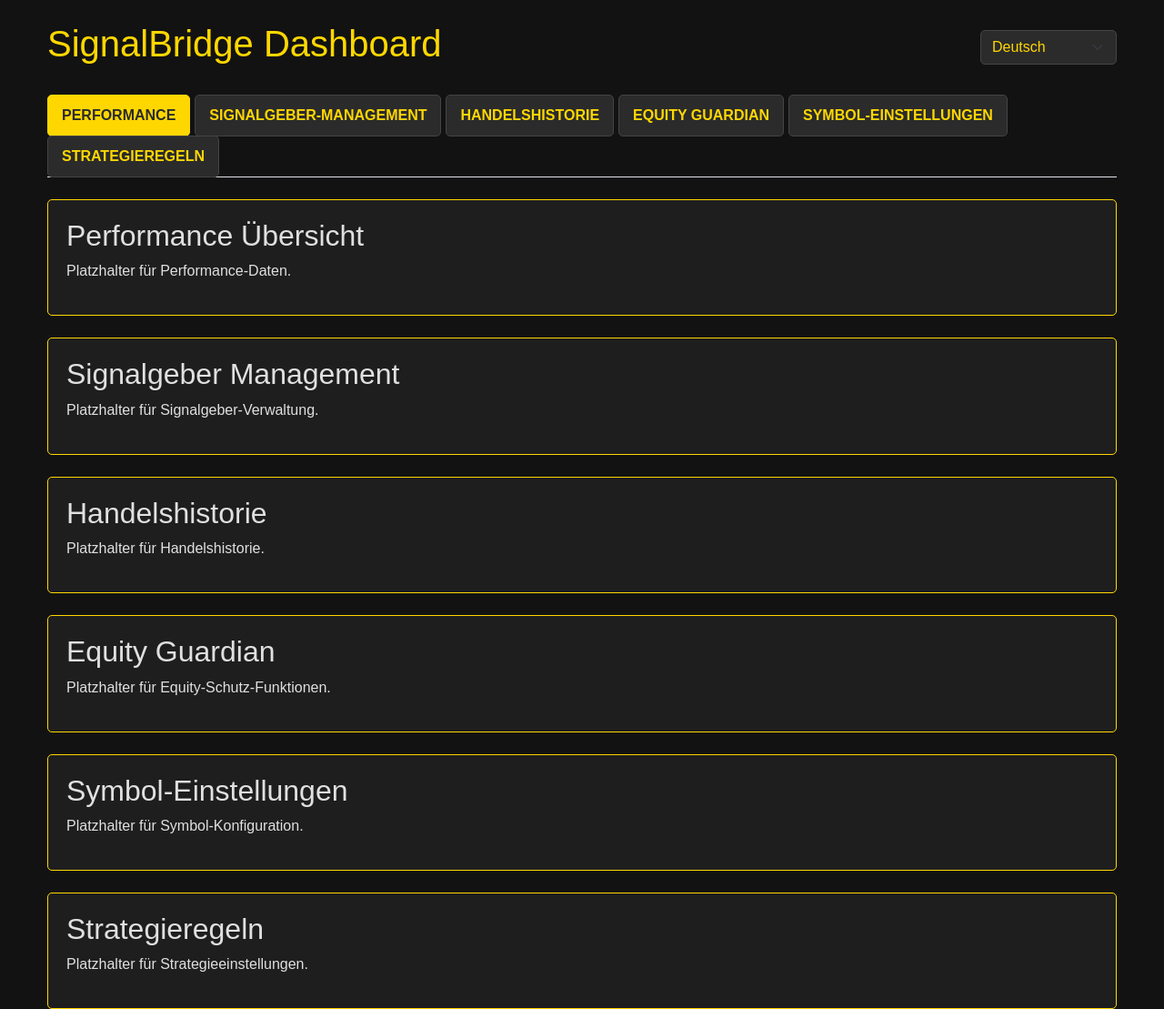
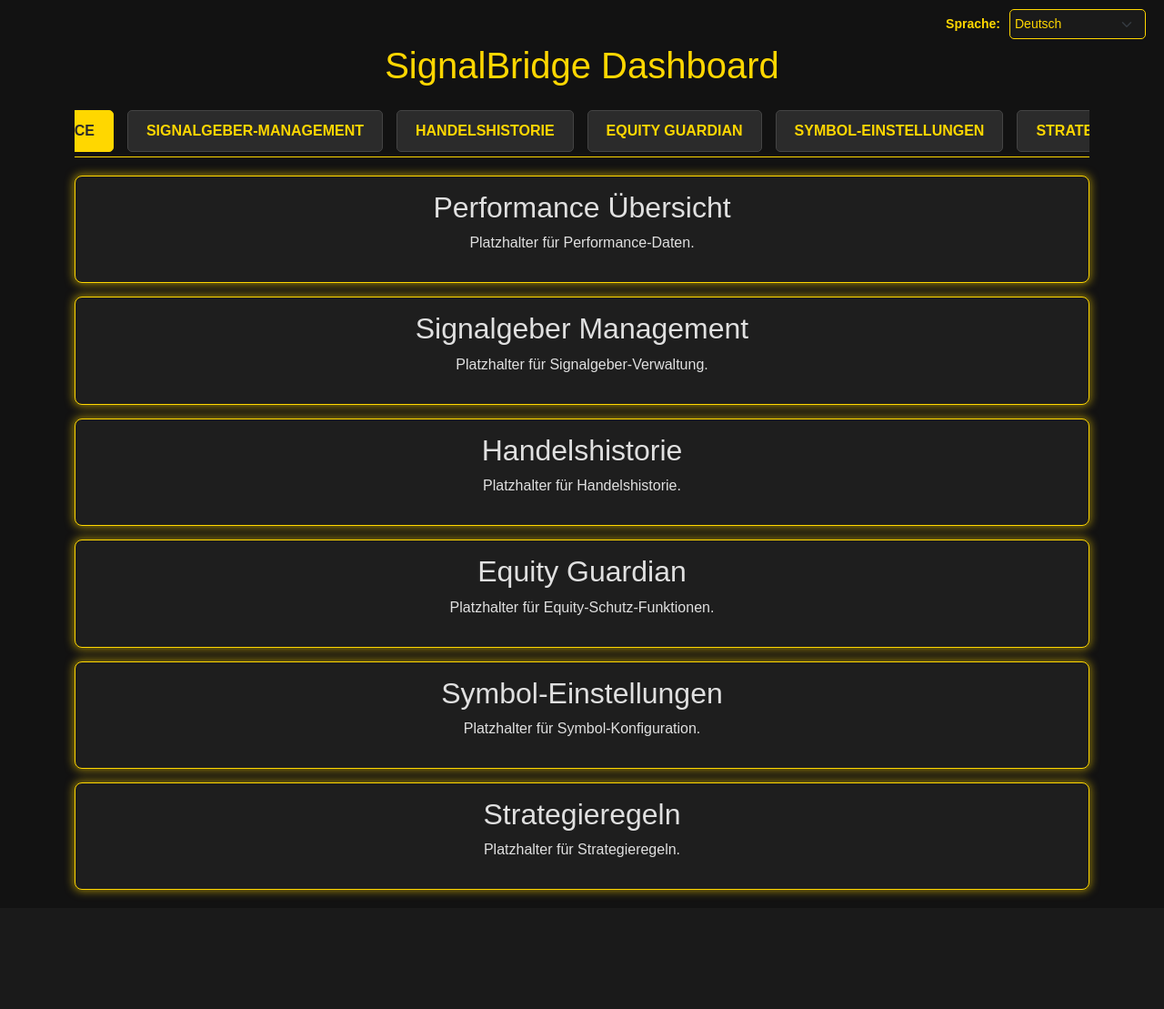
Before and after one commit to MartinBiallass/SignalBridge, a Flask app: page /filter in a window 1280 px wide. Shown: the whole page at 91% size. After the commit the page ends 984 px from the top, so only its background shows below. Run offline with Flask 3, Linux system fonts and the light colour scheme.

Commit message:
Added language filter styling and adjusted dropdown size

```diff
--- a/static/style.css
+++ b/static/style.css
@@ -1,51 +1,211 @@
+/* Allgemeiner Hintergrund und Textfarben */
 body {
-    background-color: #121212;
-    color: #E0E0E0;
-    font-family: 'Montserrat', sans-serif;
+    background-color: #121212; /* Dunkler Hintergrund */
+    color: #E0E0E0; /* Heller Text */
+    font-family: 'Montserrat', sans-serif; /* Moderne Schriftart */
 }
 
-.text-gold {
-    color: #FFD700;
+/* Header */
+h1 {
+    color: #FFD700; /* Gold für den Titel */
+    text-align: center;
+    margin-bottom: 20px;
+}
+
+/* Platzhalterbereiche */
+.section-placeholder {
+    background-color: #1E1E1E; /* Dunkleres Grau */
+    border: 1px solid #FFD700; /* Goldene Umrandung */
+    border-radius: 8px; /* Abgerundete Ecken */
+    padding: 15px;
+    margin-bottom: 15px;
+    text-align: center;
+    box-shadow: 0px 0px 10px 2px rgba(255, 215, 0, 0.5); /* Goldener Schimmer */
+}
+
+/* Abstand zwischen Tabs und Inhalten */
+.nav-tabs-container {
+    margin-bottom: 20px;
+}
+
+
+
+/* Tabs Styling */
+.nav-tabs {
+    display: flex;
+    flex-wrap: nowrap; /* Kein Umbruch der Tabs */
+    justify-content: space-evenly; /* Tabs gleichmäßig verteilen */
+    border-bottom: 2px solid #FFD700; /* Goldene Linie */
+    overflow-x: auto; /* Horizontal scrollen bei kleiner Fenstergröße */
+    white-space: nowrap; /* Tabs in einer Zeile halten */
+    background-color: #121212; /* Gleicher Hintergrund wie die Seite */
+    padding: 5px 0; /* Abstand zu den Tabs */
 }
 
 .nav-tabs .nav-link {
-    background-color: #2b2b2b;
-    color: #FFD700;
-    border: 1px solid #444;
+    background-color: #2b2b2b; /* Dunkler Hintergrund für Tabs */
+    color: #FFD700; /* Goldene Schrift */
+    border: 1px solid #444; /* Chrome-Ränder */
+    margin: 0 5px; /* Abstand zwischen Tabs */
+    padding: 10px 15px;
     border-radius: 5px;
+    text-transform: uppercase;
+    font-weight: bold;
+    flex: 0 0 auto; /* Tabs nicht schrumpfen lassen */
+    transition: all 0.3s ease;
+}
+
+.nav-tabs .nav-link.active {
+    background-color: #FFD700; /* Goldener Hintergrund für aktive Tabs */
+    color: #121212; /* Dunkle Schriftfarbe */
+    border-color: #FFD700; /* Goldene Umrandung */
+}
+
+.nav-tabs .nav-link:hover {
+    background-color: #FFD700; /* Hover-Effekt: Goldener Hintergrund */
+    color: #121212; /* Dunkler Text */
+}
+
+/* Tabs bei kleinen Bildschirmen */
+@media (max-width: 768px) {
+    .nav-tabs {
+        overflow-x: auto; /* Scrollen ermöglichen */
+    }
+}
+
+
+/* Tabelle */
+.table {
+    color: #E0E0E0;
+    background-color: #1E1E1E; /* Dunkler Hintergrund */
+    border: 1px solid #333; /* Rahmen */
+    margin-top: 20px;
+}
+
+.table th {
+    color: #FFD700; /* Goldene Überschriften */
+    text-transform: uppercase;
+    font-weight: bold;
+    border-bottom: 2px solid #FFD700;
+}
+
+.table td {
+    border-top: 1px solid #333;
+}
+
+/* Eingabefelder */
+input[type="number"] {
+    background-color: #222; /* Dunkler Hintergrund */
+    color: #FFD700; /* Goldene Schrift */
+    border: 1px solid #555; /* Sichtbarer Rahmen */
+    border-radius: 5px;
+    padding: 5px;
     margin-right: 5px;
-    padding: 10px 15px;
+}
+
+input[type="number"]:focus {
+    outline: none;
+    border-color: #FFD700; /* Gold beim Fokussieren */
+}
+
+/* Buttons */
+button {
+    border: none;
+    border-radius: 5px;
+    font-size: 14px;
+    padding: 8px 12px;
+    cursor: pointer;
+    transition: all 0.3s ease;
+}
+
+button[type="submit"] {
+    background-color: #C0C0C0; /* Silber */
+    color: #000;
+    border: 1px solid #FFD700; /* Goldene Umrandung */
+}
+
+button[type="submit"]:hover {
+    background-color: #FFD700; /* Gold */
+    color: black;
+}
+
+/* Responsiveness */
+@media (max-width: 768px) {
+    .nav-tabs {
+        overflow-x: scroll; /* Scrollleiste hinzufügen */
+    }
+}
+
+/* Scrollbare Tabs */
+.overflow-auto {
+    white-space: nowrap; /* Tabs bleiben in einer Zeile */
+    overflow-x: auto; /* Horizontales Scrollen aktivieren */
+    -webkit-overflow-scrolling: touch; /* Weiches Scrollen für Mobilgeräte */
+    margin-bottom: 20px; /* Abstand zu den Platzhaltern */
+}
+
+.nav-tabs {
+    display: flex;
+    justify-content: center; /* Tabs zentrieren */
+    border-bottom: 1px solid #FFD700; /* Goldene Linie */
+    flex-wrap: nowrap; /* Verhindert Umbruch */
+}
+
+.nav-tabs .nav-item {
+    margin-right: 5px; /* Abstand zwischen Tabs */
+}
+
+.nav-tabs .nav-link {
+    background-color: #2b2b2b; /* Dunkler Hintergrund */
+    color: #FFD700; /* Goldener Text */
+    border: 1px solid #444; /* Ränder */
+    padding: 10px 20px; /* Polsterung für bessere Klickfläche */
+    border-radius: 5px; /* Abgerundete Ecken */
     transition: all 0.3s ease;
     text-transform: uppercase;
     font-weight: bold;
 }
 
 .nav-tabs .nav-link.active {
-    background-color: #FFD700;
-    color: #2b2b2b;
-    border-color: #FFD700;
+    background-color: #FFD700; /* Aktiver Tab: Goldener Hintergrund */
+    color: #2b2b2b; /* Dunkler Text */
+    font-weight: bold;
+    border-color: #FFD700; /* Goldene Umrandung */
 }
 
 .nav-tabs .nav-link:hover {
-    background-color: #FFD700;
-    color: #2b2b2b;
+    background-color: #FFD700; /* Hover: Goldener Hintergrund */
+    color: #2b2b2b; /* Dunkler Text */
 }
 
-.container {
-    max-width: 1200px;
+/* Für kleinere Bildschirmgrößen */
+@media (max-width: 768px) {
+    .nav-tabs .nav-link {
+        padding: 5px 10px; /* Kleinere Tabs für Mobilgeräte */
+        font-size: 0.9rem; /* Kleinere Schriftgröße */
+    }
+}
+.language-filter {
+    position: absolute; /* Damit es unabhängig positioniert wird */
+    top: 10px; /* Abstand von oben */
+    right: 20px; /* Abstand von rechts */
+    display: flex;
+    align-items: center;
+    gap: 10px; /* Abstand zwischen Label und Dropdown */
 }
 
-.tab-content {
-    padding: 20px;
-    border: 1px solid #FFD700;
-    border-radius: 5px;
-    background-color: #1E1E1E;
-    margin-top: 20px;
+.language-filter label {
+    font-size: 14px;
+    color: #FFD700; /* Goldene Schrift */
+    font-weight: bold;
 }
 
-.lang-switch {
-    background-color: #2b2b2b;
-    color: #FFD700;
-    border: 1px solid #444;
+.language-filter select {
+    width: 150px; /* Reduziert die Breite */
+    padding: 5px;
+    font-size: 14px;
+    color: #FFD700; /* Goldener Text */
+    background-color: #1a1a1a; /* Dunkler Hintergrund */
+    border: 1px solid #FFD700; /* Goldene Umrandung */
     border-radius: 5px;
 }
--- a/templates/dashboard.html
+++ b/templates/dashboard.html
@@ -8,59 +8,63 @@
     <link rel="stylesheet" href="/static/style.css">
 </head>
 <body>
-    <div class="container mt-4">
-        <div class="d-flex justify-content-between align-items-center">
-            <h1 class="text-gold">SignalBridge Dashboard</h1>
-            <select class="form-select lang-switch" style="width: 150px;">
+    <div class="container mt-5">
+        <div class="language-filter">
+            <label for="language-select" class="text-gold">Sprache:</label>
+            <select id="language-select" class="form-select">
                 <option value="de">Deutsch</option>
                 <option value="en">English</option>
             </select>
         </div>
-        <ul class="nav nav-tabs mt-4">
+        <h1 class="text-center">SignalBridge Dashboard</h1>
+        <div class="nav-tabs-container">
+
+            <div class="overflow-auto">
+                <ul class="nav nav-tabs">
                     <li class="nav-item">
                         <a class="nav-link active" href="#performance">Performance</a>
                     </li>
                     <li class="nav-item">
-                <a class="nav-link" href="#providers">Signalgeber-Management</a>
+                        <a class="nav-link" href="#signalgeber-management">Signalgeber-Management</a>
                     </li>
                     <li class="nav-item">
-                <a class="nav-link" href="#history">Handelshistorie</a>
+                        <a class="nav-link" href="#handelshistorie">Handelshistorie</a>
                     </li>
                     <li class="nav-item">
                         <a class="nav-link" href="#equity-guardian">Equity Guardian</a>
                     </li>
                     <li class="nav-item">
-                <a class="nav-link" href="#symbol-settings">Symbol-Einstellungen</a>
+                        <a class="nav-link" href="#symbol-einstellungen">Symbol-Einstellungen</a>
                     </li>
                     <li class="nav-item">
-                <a class="nav-link" href="#strategy-rules">Strategieregeln</a>
+                        <a class="nav-link" href="#strategieregeln">Strategieregeln</a>
                     </li>
                 </ul>
+            </div>
 
-        <div id="performance" class="tab-content mt-4">
+        <div id="performance" class="section-placeholder">
             <h2>Performance Übersicht</h2>
             <p>Platzhalter für Performance-Daten.</p>
         </div>
-        <div id="providers" class="tab-content mt-4">
+        <div id="signalgeber-management" class="section-placeholder">
             <h2>Signalgeber Management</h2>
             <p>Platzhalter für Signalgeber-Verwaltung.</p>
         </div>
-        <div id="history" class="tab-content mt-4">
+        <div id="handelshistorie" class="section-placeholder">
             <h2>Handelshistorie</h2>
             <p>Platzhalter für Handelshistorie.</p>
         </div>
-        <div id="equity-guardian" class="tab-content mt-4">
+        <div id="equity-guardian" class="section-placeholder">
             <h2>Equity Guardian</h2>
             <p>Platzhalter für Equity-Schutz-Funktionen.</p>
         </div>
-        <div id="symbol-settings" class="tab-content mt-4">
+        <div id="symbol-settings" class="section-placeholder">
             <h2>Symbol-Einstellungen</h2>
             <p>Platzhalter für Symbol-Konfiguration.</p>
         </div>
-        <div id="strategy-rules" class="tab-content mt-4">
+        <div id="strategie-regeln" class="section-placeholder">
             <h2>Strategieregeln</h2>
-            <p>Platzhalter für Strategieeinstellungen.</p>
+            <p>Platzhalter für Strategieregeln.</p>
         </div>
     </div>
-</body>
 </html>
```
Lines whose indentation alone changed are shown as unchanged.
